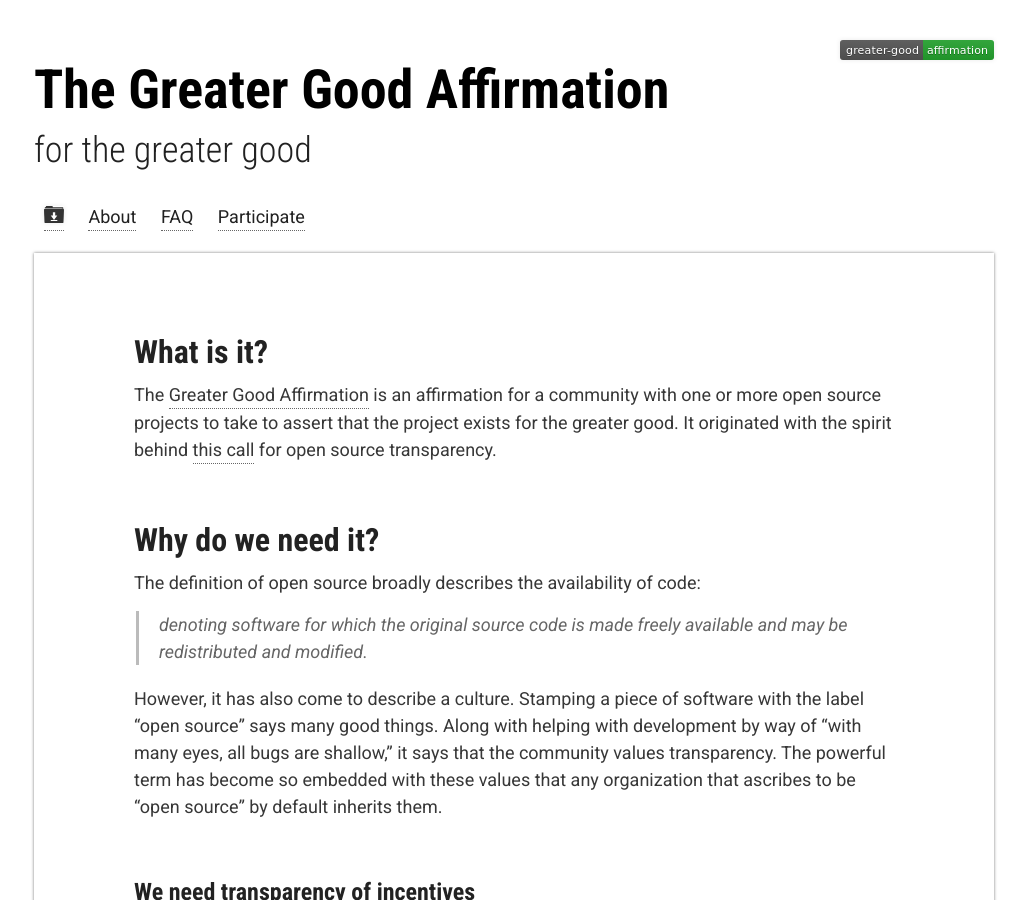
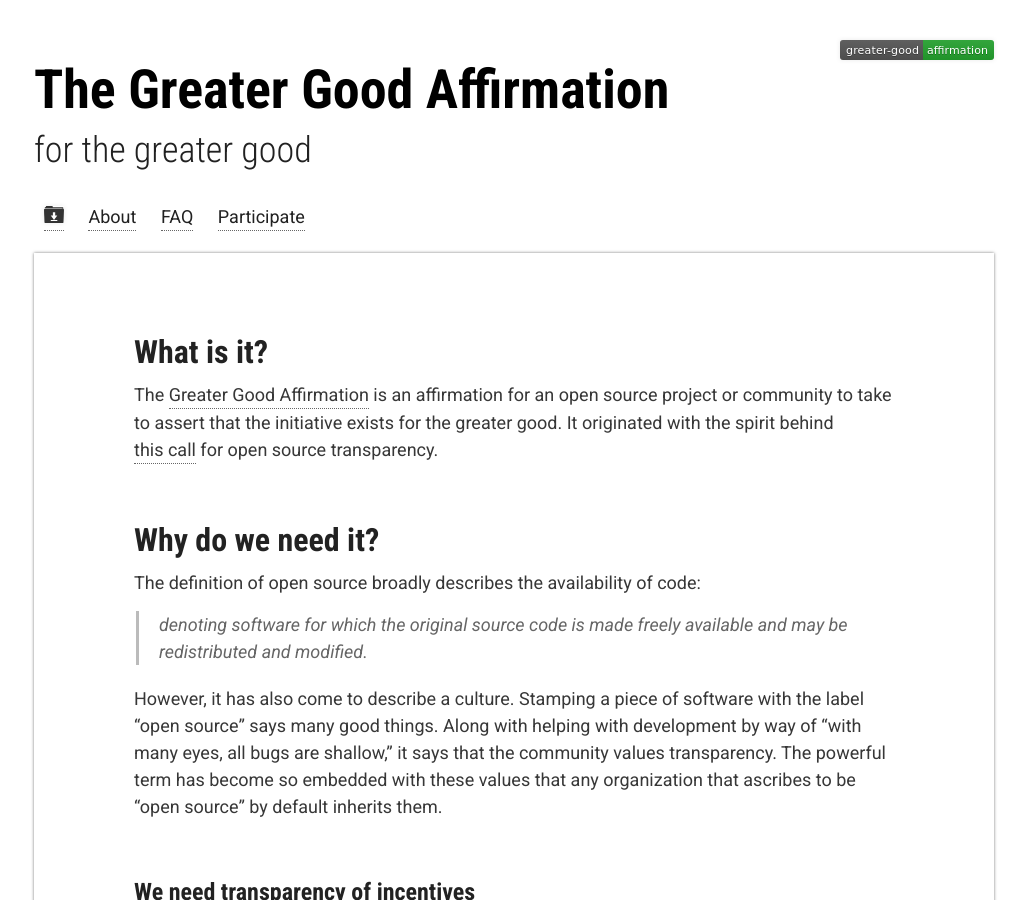
Before and after one commit to good-labs/greater-good-affirmation, a Jekyll site: the page built from docs/pages/about.md, in a window 1280 px wide and 900 px high. Shown: the whole window, without its empty margins (126-1153 px from the left). Built offline with Jekyll 4.4.1, drawn with Linux system fonts in a browser that asks for light colours.

Commit message:
updating about
Signed-off-by: Vanessa Sochat <vsochat@stanford.edu>

```diff
--- a/docs/pages/about.md
+++ b/docs/pages/about.md
@@ -4,11 +4,10 @@ title: About the Greater Good Affirmation
 permalink: /
 ---
 
-
 ## What is it?
 
 The [Greater Good Affirmation](https://www.github.com/good-labs/greater-good-affirmation) is an affirmation
-for a community with one or more open source projects to take to assert that the project
+for an open source project or community to take to assert that the initiative
 exists for the greater good. It originated with the spirit behind [this call](https://vsoch.github.io/2019/transparency/)
 for open source transparency.
 
```
